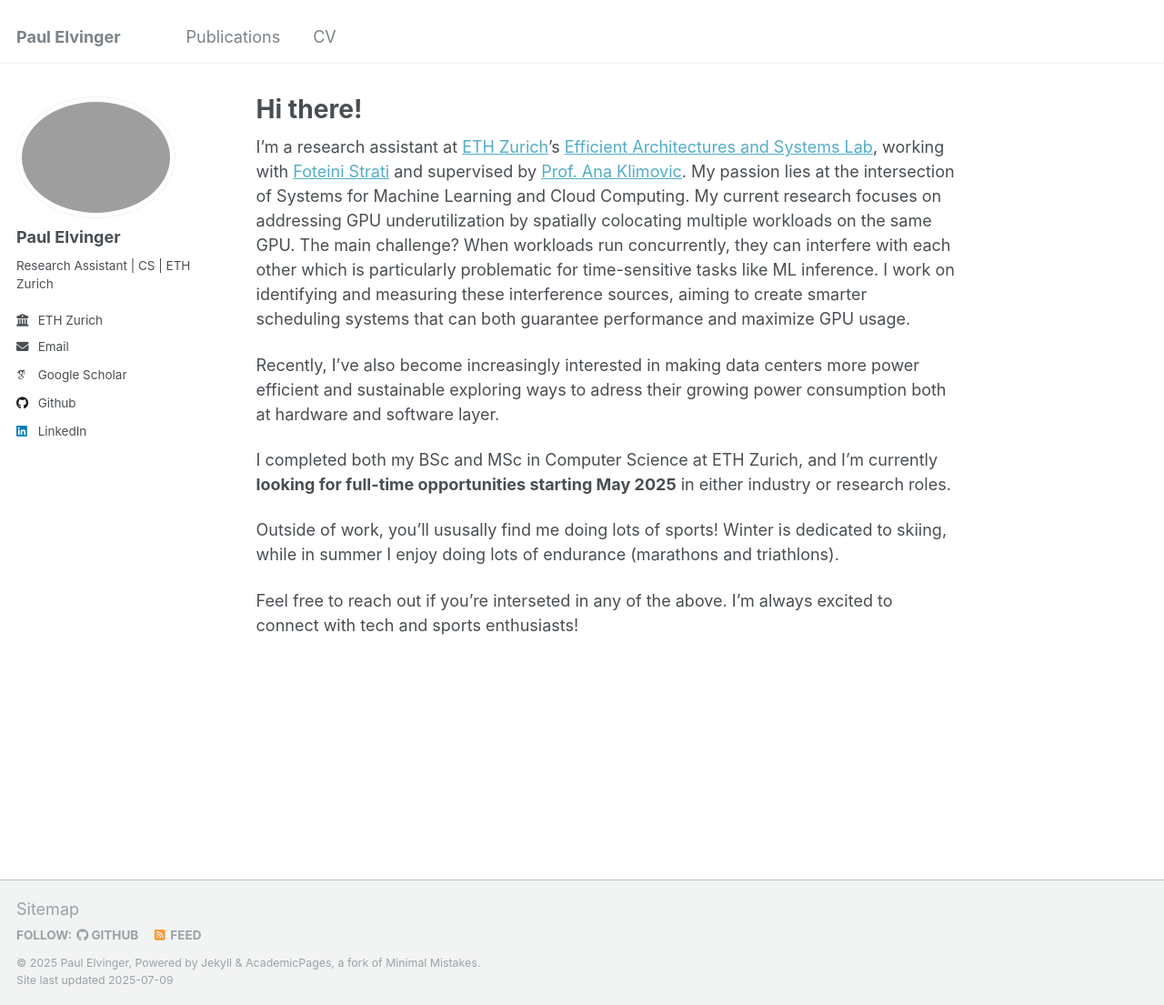
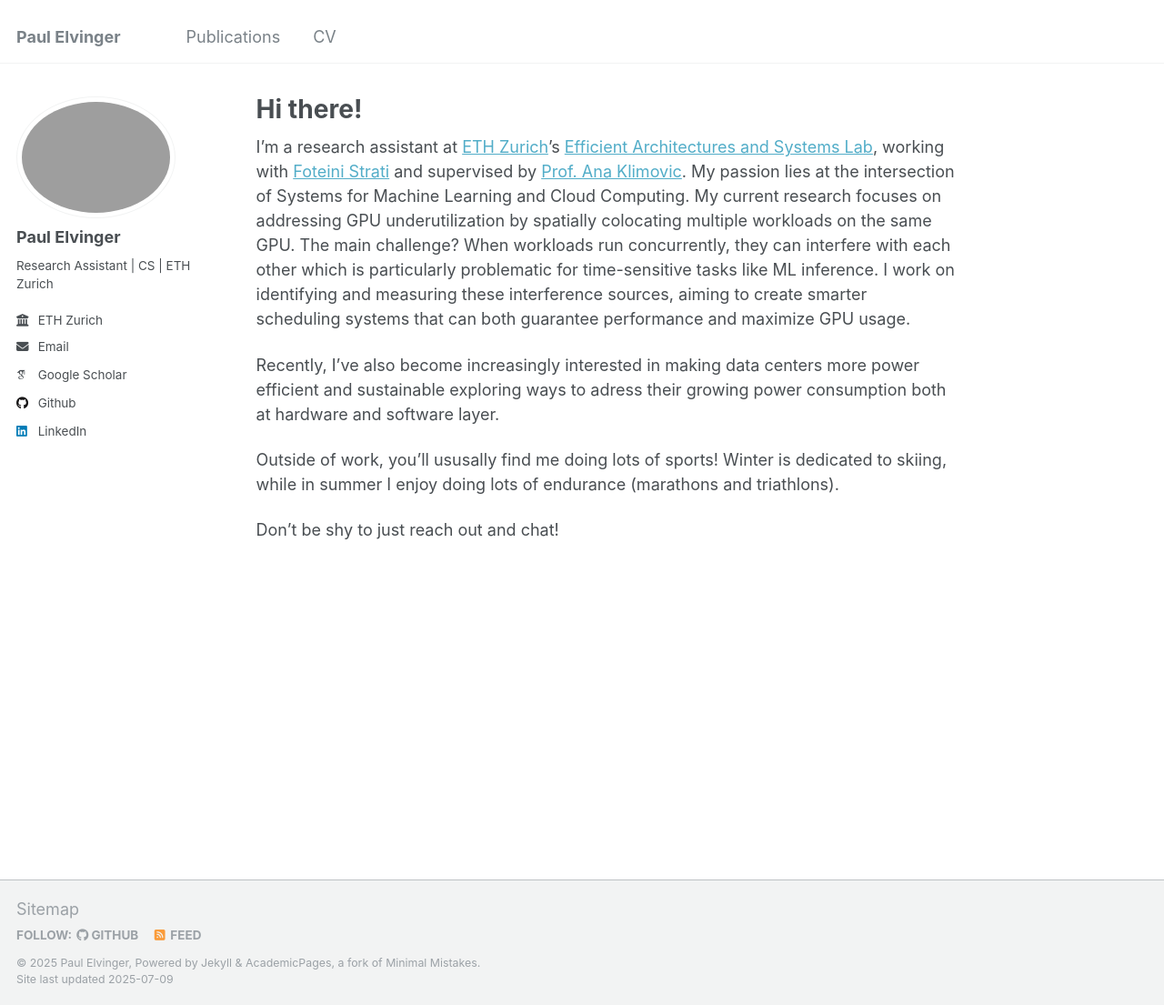
Before and after one commit to elvingerpaul/elvingerpaul.github.io, a Jekyll site: the page built from _pages/about.md, in a window 1280 px wide and 1105 px high. Shown: the whole window at 91% size. Built offline with Jekyll 4.4.1, drawn with Linux system fonts in a browser that asks for light colours; some web fonts are replaced.

Commit message:
remove availability

```diff
--- a/_pages/about.md
+++ b/_pages/about.md
@@ -10,11 +10,9 @@ I'm a research assistant at [ETH Zurich](https://ethz.ch/en.html)'s [Efficient A
 
 Recently, I've also become increasingly interested in making data centers more power efficient and sustainable exploring ways to adress their growing power consumption both at hardware and software layer.
 
-I completed both my BSc and MSc in Computer Science at ETH Zurich, and I'm currently **looking for full-time opportunities starting May 2025** in either industry or research roles.
-
 Outside of work, you'll ususally find me doing lots of sports! Winter is dedicated to skiing, while in summer I enjoy doing lots of endurance (marathons and triathlons).
 
-Feel free to reach out if you're interseted in any of the above. I'm always excited to connect with tech and sports enthusiasts!
+Don't be shy to just reach out and chat!
 
 
 <!-- This is the front page of a website that is powered by the [Academic Pages template](https://github.com/academicpages/academicpages.github.io) and hosted on GitHub pages. [GitHub pages](https://pages.github.com) is a free service in which websites are built and hosted from code and data stored in a GitHub repository, automatically updating when a new commit is made to the repository. This template was forked from the [Minimal Mistakes Jekyll Theme](https://mmistakes.github.io/minimal-mistakes/) created by Michael Rose, and then extended to support the kinds of content that academics have: publications, talks, teaching, a portfolio, blog posts, and a dynamically-generated CV. You can fork [this template](https://github.com/academicpages/academicpages.github.io) right now, modify the configuration and markdown files, add your own PDFs and other content, and have your own site for free, with no ads!
```
